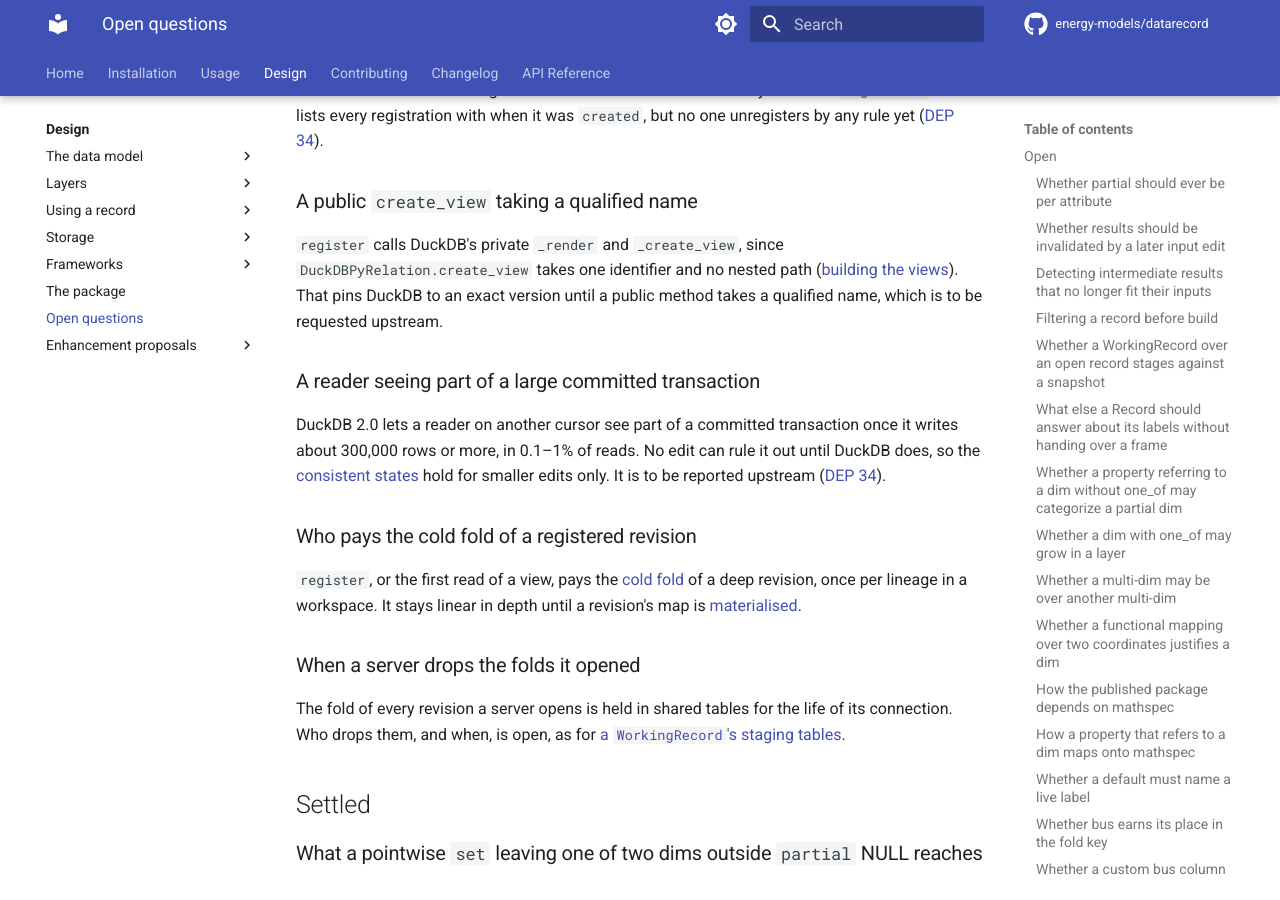
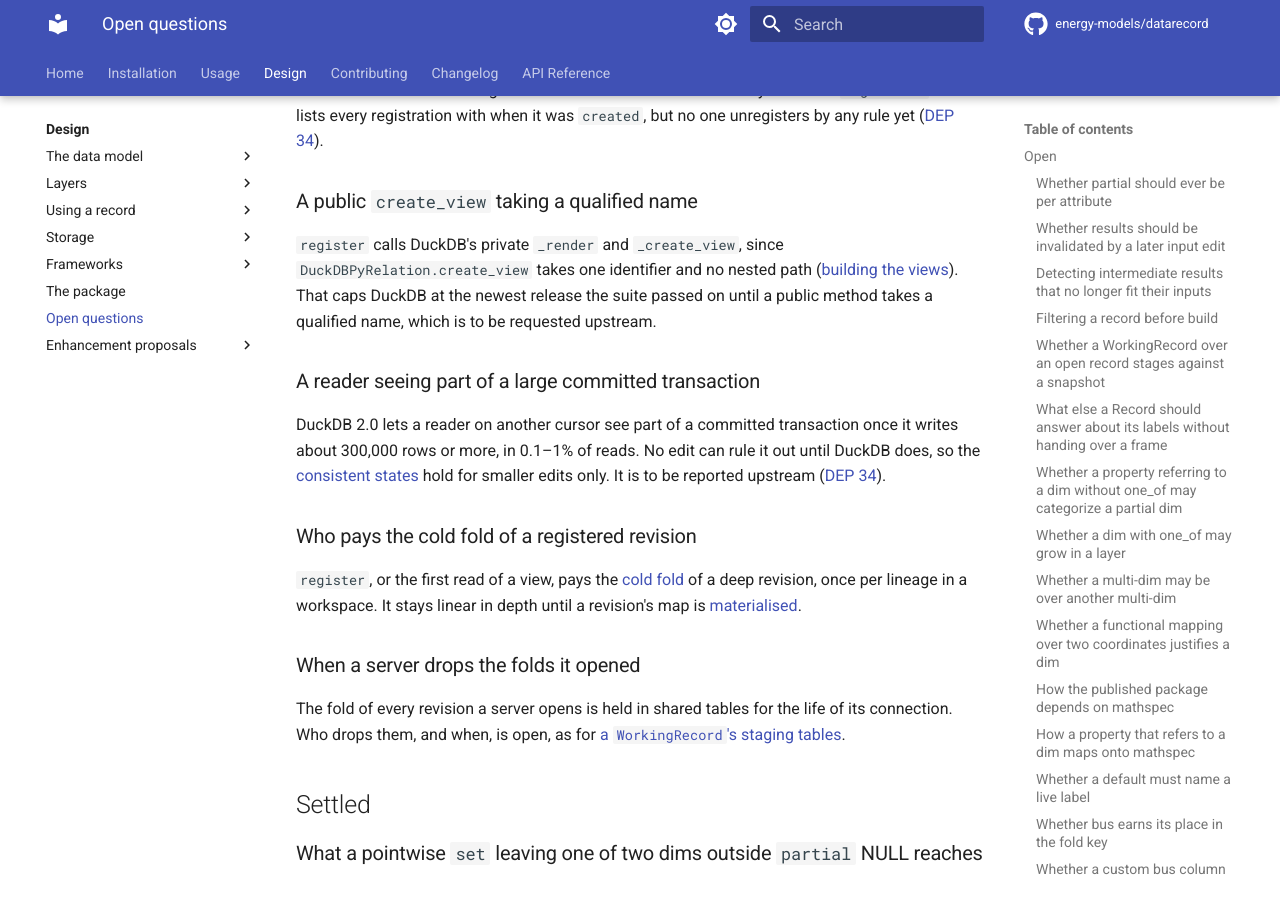
Before and after one commit to energy-models/datarecord, an MkDocs documentation site: the page built from docs/design/open-questions.md, in a window 1280 px wide and 900 px high, scrolled down 4747 px. Built offline with MkDocs 1.6.1 and Material for MkDocs 9.7.7, drawn with Linux system fonts in a browser that asks for light colours; comment, search, counter and statistics services are not loaded.

Commit message:
docs: open questions say DuckDB is capped, not pinned

```diff
--- a/docs/design/open-questions.md
+++ b/docs/design/open-questions.md
@@ -132,7 +132,7 @@ A server that crashes or forgets leaves its views and the folds they read. The `
 
 ### A public `create_view` taking a qualified name
 
-`register` calls DuckDB's private `_render` and `_create_view`, since `DuckDBPyRelation.create_view` takes one identifier and no nested path ([building the views](storage/views.md#building-the-views)). That pins DuckDB to an exact version until a public method takes a qualified name, which is to be requested upstream.
+`register` calls DuckDB's private `_render` and `_create_view`, since `DuckDBPyRelation.create_view` takes one identifier and no nested path ([building the views](storage/views.md#building-the-views)). That caps DuckDB at the newest release the suite passed on until a public method takes a qualified name, which is to be requested upstream.
 
 ### A reader seeing part of a large committed transaction
 
```
